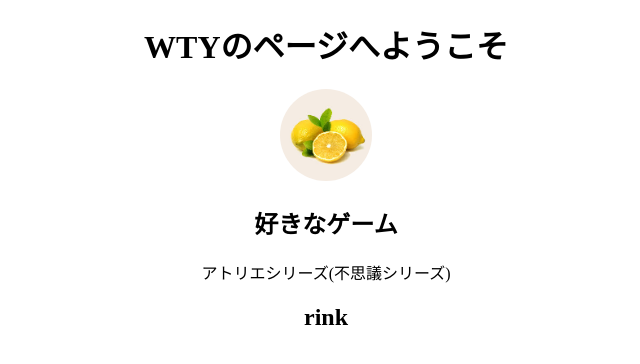
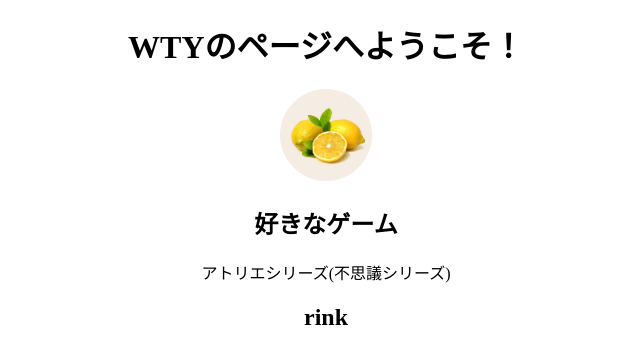
Before and after one commit to WTY1912/WTY1912.github.io, a plain HTML site: page index.html in a window 1280 px wide. Shown: the whole page, without its empty margins (314-954 px from the left). Drawn offline with Linux system fonts and the light colour scheme.

Commit message:
Update index.html

```diff
--- a/index.html
+++ b/index.html
@@ -8,7 +8,7 @@
 </head>
 <body>
     <div style="text-align: center">
-    <h1>WTYのページへようこそ</h1>
+    <h1>WTYのページへようこそ！</h1>
     <img src="lemon.jpg" style="border-radius: 50%" width="92" height="92" />
     <h2>好きなゲーム</h2>
     <p>アトリエシリーズ(不思議シリーズ)</p>
```
